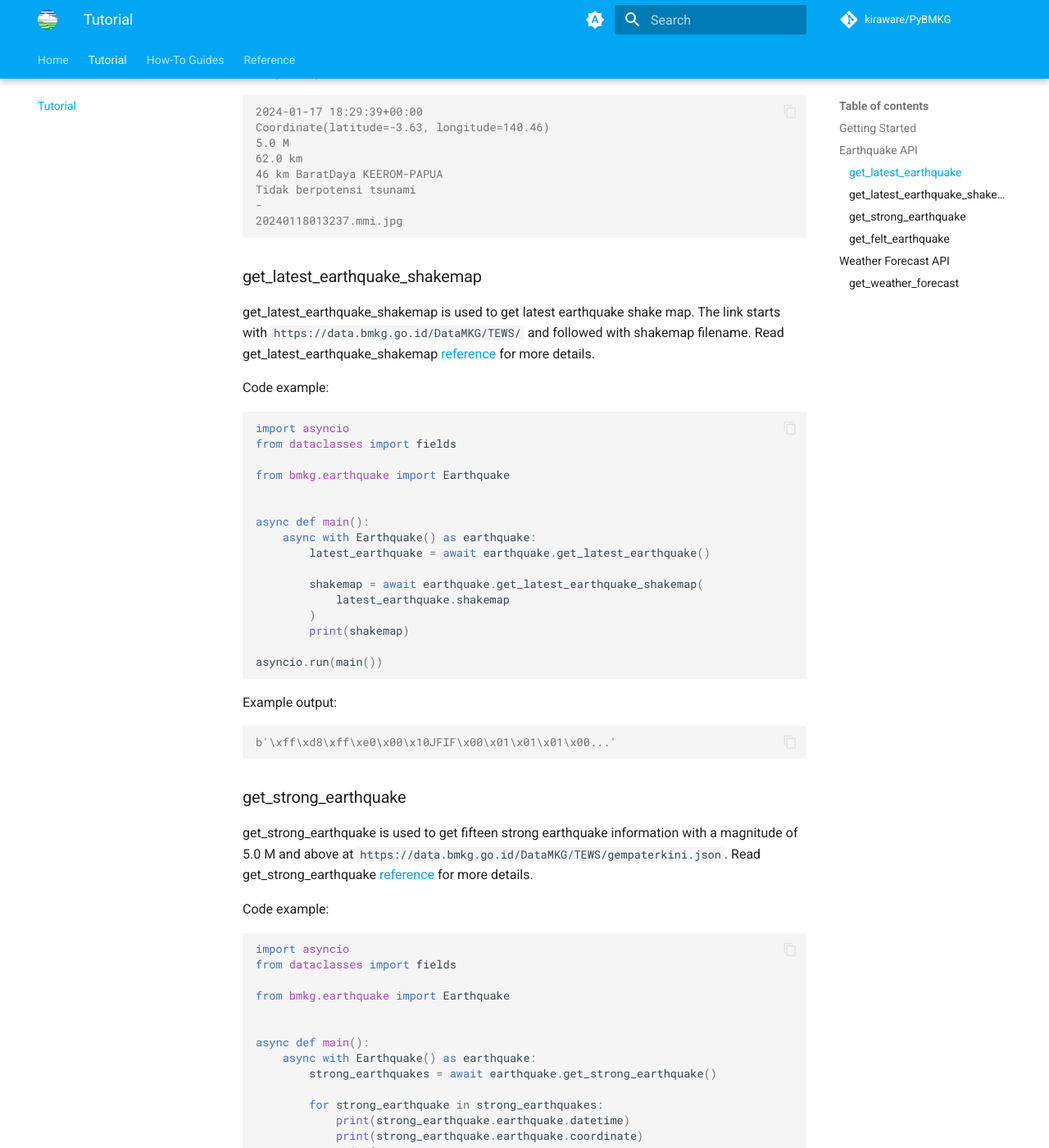
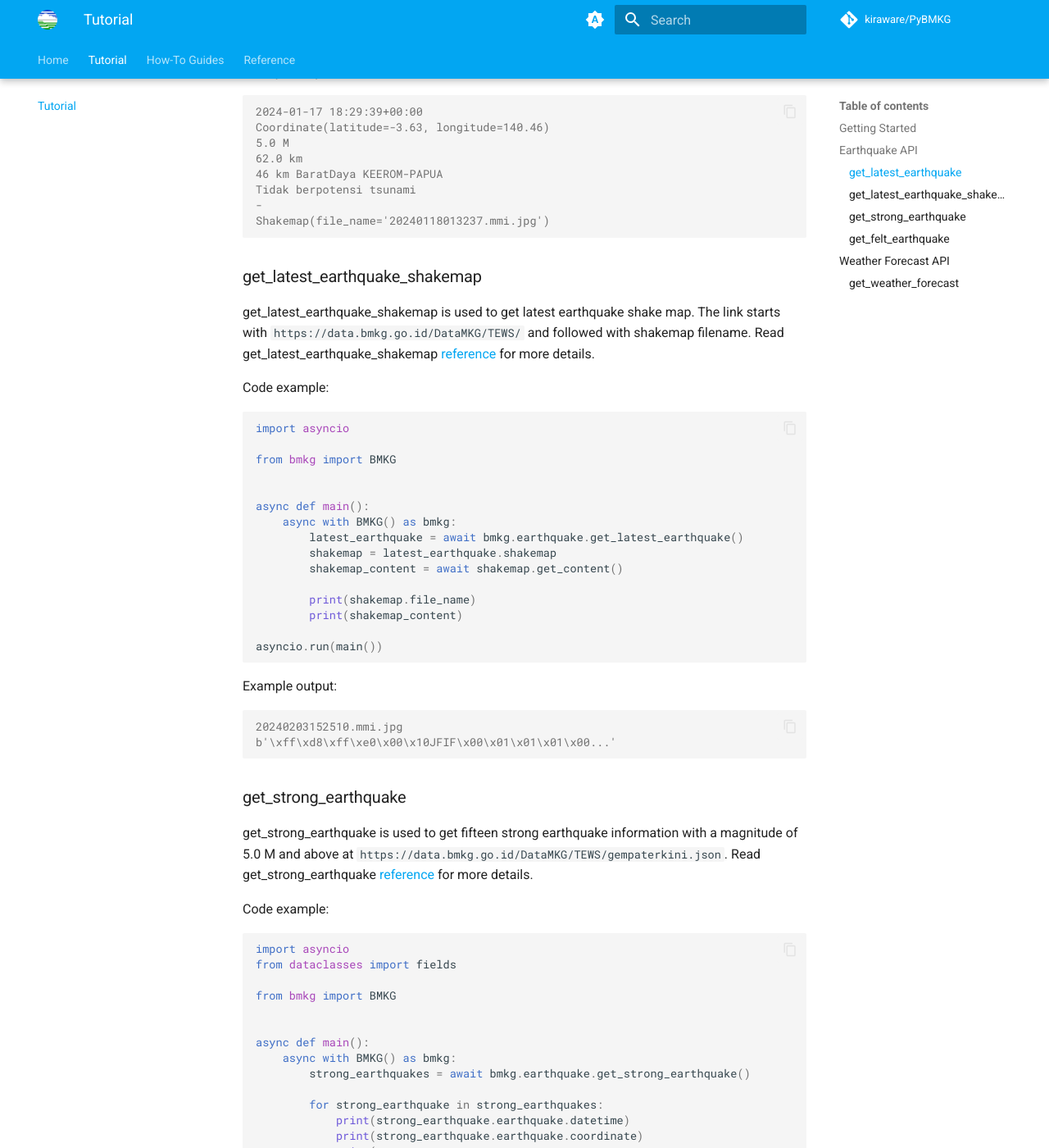
Before and after one commit to kiraware/PyBMKG, an MkDocs documentation site: the page built from docs/tutorials.md, in a window 1280 px wide and 1400 px high, scrolled down 1239 px. Shown: the whole window at 82% size. Built offline with MkDocs 1.6.1 and Material for MkDocs 9.7.7, drawn with Linux system fonts in a browser that asks for light colours; comment, search, counter and statistics services are not loaded; some of the changed text lies outside the part shown.

Commit message:
update docs
this update the reference and tutorial to reflect new facade api design
pattern.

````diff
--- a/docs/tutorials.md
+++ b/docs/tutorials.md
@@ -32,12 +32,12 @@ Code example:
 import asyncio
 from dataclasses import fields
 
-from bmkg.earthquake import Earthquake
+from bmkg import BMKG
 
 
 async def main():
-    async with Earthquake() as earthquake:
-        latest_earthquake = await earthquake.get_latest_earthquake()
+    async with BMKG() as bmkg:
+        latest_earthquake = await bmkg.earthquake.get_latest_earthquake()
 
         print(latest_earthquake.earthquake.datetime)
         print(latest_earthquake.earthquake.coordinate)
@@ -67,7 +67,7 @@ Coordinate(latitude=-3.63, longitude=140.46)
 46 km BaratDaya KEEROM-PAPUA
 Tidak berpotensi tsunami
 -
-20240118013237.mmi.jpg
+Shakemap(file_name='20240118013237.mmi.jpg')
 ```
 
 ### get_latest_earthquake_shakemap
@@ -82,19 +82,18 @@ Code example:
 
 ```python
 import asyncio
-from dataclasses import fields
 
-from bmkg.earthquake import Earthquake
+from bmkg import BMKG
 
 
 async def main():
-    async with Earthquake() as earthquake:
-        latest_earthquake = await earthquake.get_latest_earthquake()
+    async with BMKG() as bmkg:
+        latest_earthquake = await bmkg.earthquake.get_latest_earthquake()
+        shakemap = latest_earthquake.shakemap
+        shakemap_content = await shakemap.get_content()
 
-        shakemap = await earthquake.get_latest_earthquake_shakemap(
-            latest_earthquake.shakemap
-        )
-        print(shakemap)
+        print(shakemap.file_name)
+        print(shakemap_content)
 
 asyncio.run(main())
 ```
@@ -102,6 +101,7 @@ asyncio.run(main())
 Example output:
 
 ```console
+20240203152510.mmi.jpg
 b'\xff\xd8\xff\xe0\x00\x10JFIF\x00\x01\x01\x01\x00...'
 ```
 
@@ -120,12 +120,12 @@ Code example:
 import asyncio
 from dataclasses import fields
 
-from bmkg.earthquake import Earthquake
+from bmkg import BMKG
 
 
 async def main():
-    async with Earthquake() as earthquake:
-        strong_earthquakes = await earthquake.get_strong_earthquake()
+    async with BMKG() as bmkg:
+        strong_earthquakes = await bmkg.earthquake.get_strong_earthquake()
 
         for strong_earthquake in strong_earthquakes:
             print(strong_earthquake.earthquake.datetime)
@@ -170,12 +170,12 @@ Code example:
 import asyncio
 from dataclasses import fields
 
-from bmkg.earthquake import Earthquake
+from bmkg import BMKG
 
 
 async def main():
-    async with Earthquake() as earthquake:
-        felt_earthquakes = await earthquake.get_felt_earthquake()
+    async with BMKG() as bmkg:
+        felt_earthquakes = await bmkg.earthquake.get_felt_earthquake()
 
         for felt_earthquake in felt_earthquakes:
             print(felt_earthquake.earthquake.datetime)
@@ -228,15 +228,14 @@ Code example:
 
 ```python
 import asyncio
-from dataclasses import fields
 
-from bmkg.weather_forecast import WeatherForecast
-from bmkg.weather_forecast.enums import Province, Type
+from bmkg import BMKG
+from bmkg.enums import Province, Type
 
 
 async def main():
-    async with WeatherForecast() as weather_forecast:
-        weather_forecast_data = await weather_forecast.get_weather_forecast(Province.ACEH)
+    async with BMKG() as bmkg:
+        weather_forecast_data = await bmkg.weather_forecast.get_weather_forecast(Province.ACEH)
 
         print(weather_forecast_data.data)
         print(weather_forecast_data.forecast)
````
Also changed, not shown: docs/reference/api.md (+4 -2 lines), docs/reference/enum.md (+1 -1 lines), docs/reference/exception.md (+1 -2 lines), docs/reference/schema.md (+1 -3 lines).
